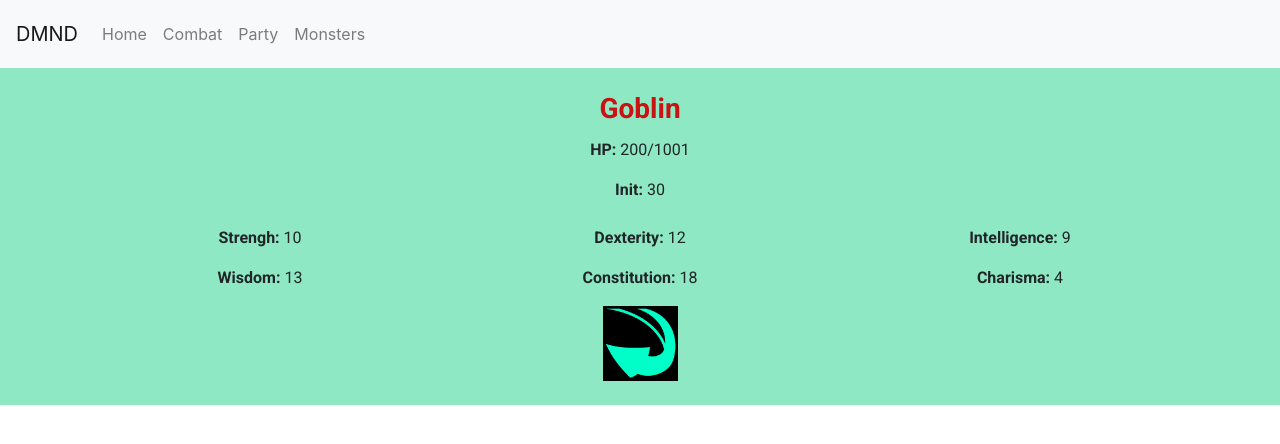
After one commit to JackSnowdon/DM-N-D, a Django app: page /combat/single_member/1/ in a window 1280 px wide. The commit adds this page. Shown: the top 444 px of the page. Run offline with Django 3.2, Linux system fonts and the light colour scheme; data comes from the database, SQL or seed files in the repository; both versions use the stored data as it was after the commit; parts of the project's set-up code (start-up, migrations or seed data) failed here and were passed over; some libraries are stand-ins or nearby versions.

Commit message:
Created detailview for stats in combat members

```diff
--- /dev/null
+++ b/combat/templates/combat/combatmember_detail.html
@@ -0,0 +1,48 @@
+{% extends 'base.html' %} {% load crispy_forms_tags %} {% load staticfiles %} {% block page_title %} Edit Stats {% endblock %} {% block content %}
+
+<div class="row">
+    <div class="col-12 text-center">
+        {% if p.hero.alignment == "Player" %}
+        <h3 class="card-title boldest player-party">{{ object.hero.name }}</h3>
+        {% else %}
+        <h3 class="card-title boldest npc-party">{{ object.hero.name }}</h3>
+        {% endif %} {% if object.current_hobject > object.hero.max_hp %}
+        <p><span class="boldest">HP:</span> {{ object.hero.max_hp }}/{{ object.hero.max_hp }}</p>
+        {% else %}
+        <p><span class="boldest">HP:</span> {{ object.current_hp }}/{{ object.hero.max_hp }}</p>
+        {% endif %}
+        <p class="card-text"><span class="boldest">Init:</span> {{ object.initiative }}</p>
+    </div>
+</div>
+
+<br>
+<div class="row text-center">
+    <div class="form-group col-md-4 mb-0">
+        <p><span class="boldest">Strengh: </span>{{ object.hero.strengh }}</p>
+    </div>
+    <div class="form-group col-md-4 mb-0">
+        <p><span class="boldest">Dexterity: </span>{{ object.hero.dex }}</p>
+    </div>
+    <div class="form-group col-md-4 mb-0">
+        <p><span class="boldest">Intelligence: </span>{{ object.hero.intel }}</p>
+    </div>
+    <div class="form-group col-md-4 mb-0">
+        <p><span class="boldest">Wisdom: </span>{{ object.hero.wisdom }}</p>
+    </div>
+    <div class="form-group col-md-4 mb-0">
+        <p><span class="boldest">Constitution: </span>{{ object.hero.con }}</p>
+    </div>
+    <div class="form-group col-md-4 mb-0">
+        <p><span class="boldest">Charisma: </span>{{ object.hero.charisma }}</p>
+    </div>
+    <br>
+</div>
+<div class="row">
+    <div class="col-12 text-center">
+        <a href="{% url 'combat_home' %}">
+        <img src="{% static 'imgs/return-arrow.png' %}" alt="Training" class="img-fluid img-button">
+    </a>
+    </div>
+</div>
+
+<br> {% endblock %}
--- a/combat/templates/combat_home.html
+++ b/combat/templates/combat_home.html
@@ -47,6 +47,11 @@
                         <a href="{% url 'edit_hero' p.hero.id  %}" role="button" class="btn btn-warning" aria-disabled="false">Edit Stats</a>
                     </div>
                 </div>
+                <div class="row">
+                    <div class="col-12">
+                        <a class="btn btn-warning" href="{% url 'single_member' pk=p.pk %}" role="button" aria-disabled="false">View All</a>
+                    </div>
+                </div>
             </div>
         </div>
     </div>
--- a/combat/urls.py
+++ b/combat/urls.py
@@ -7,4 +7,5 @@ urlpatterns = [
     path(r'delete_hero_int/<int:pk>', delete_hero_int, name="delete_hero_int"),
     path(r'delete_all_from_combat/', delete_all_from_combat, name="delete_all_from_combat"),
     path(r'edit_hero/<int:pk>', edit_hero, name="edit_hero"),
+    path(r'single_member/<int:pk>/', SingleCombatMember.as_view(), name="single_member"),
 ]
--- a/combat/views.py
+++ b/combat/views.py
@@ -4,6 +4,7 @@ from .models import *
 from .forms import *
 from party.models import *
 from django.contrib import messages
+from django.views.generic import DetailView
 
 # Create your views here.
 
@@ -59,3 +60,6 @@ def edit_hero(request, pk):
     else:
         hero_form = EditCombat(instance=hero)
     return render(request, 'edit_hero.html', {'hero_form': hero_form, 'hero':hero})
+
+class SingleCombatMember(DetailView):
+    model = CombatMember
```
Also changed, not shown: db.sqlite3.
